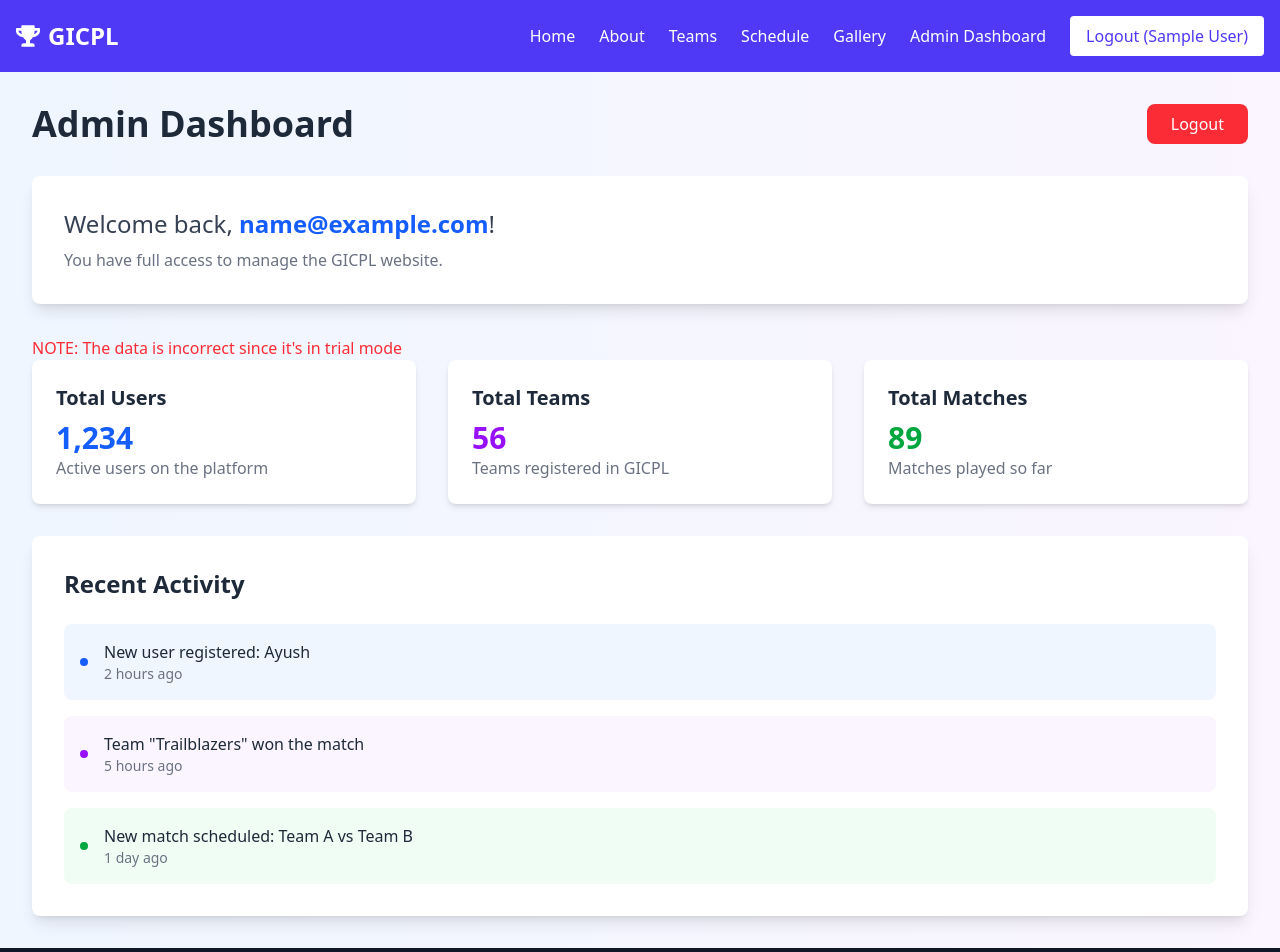
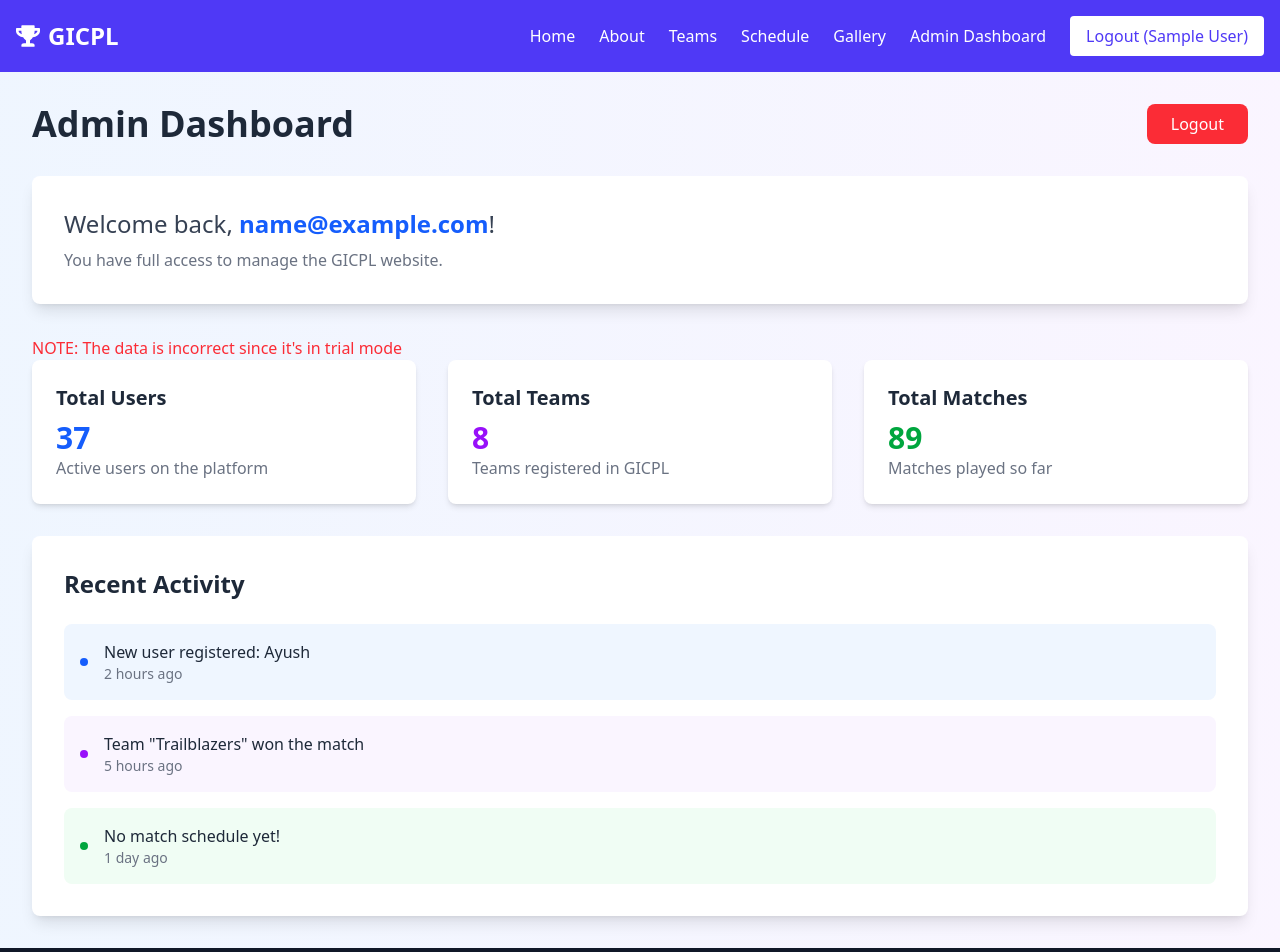
Before and after one commit to hariharbajpai/GICPL-fullstack, a React (Vite) app in the folder frontend/: page /admin-dashboard in a window 1280 px wide. Shown: the top 952 px of the page. Built offline with nearby package versions, Linux system fonts and the light colour scheme; sample sign-in values are in the browser's storage.

Commit message:
updated admin dashboard

```diff
--- a/frontend/src/pages/AdminDashboard.jsx
+++ b/frontend/src/pages/AdminDashboard.jsx
@@ -39,14 +39,14 @@ export default function AdminDashboard() {
         {/* Total Users */}
         <div className="bg-white p-6 rounded-lg shadow-md hover:shadow-lg transition-shadow transform hover:scale-105">
           <h3 className="text-xl font-semibold text-gray-800">Total Users</h3>
-          <p className="text-3xl font-bold text-blue-600 mt-2">1,234</p>
+          <p className="text-3xl font-bold text-blue-600 mt-2">37</p>
           <p className="text-gray-500">Active users on the platform</p>
         </div>
 
         {/* Total Teams */}
         <div className="bg-white p-6 rounded-lg shadow-md hover:shadow-lg transition-shadow transform hover:scale-105">
           <h3 className="text-xl font-semibold text-gray-800">Total Teams</h3>
-          <p className="text-3xl font-bold text-purple-600 mt-2">56</p>
+          <p className="text-3xl font-bold text-purple-600 mt-2">8</p>
           <p className="text-gray-500">Teams registered in GICPL</p>
         </div>
 
@@ -84,7 +84,8 @@ export default function AdminDashboard() {
           <div className="flex items-center p-4 bg-green-50 rounded-lg hover:bg-green-100 transition-colors">
             <div className="w-2 h-2 bg-green-600 rounded-full mr-4"></div>
             <div>
-              <p className="text-gray-800">New match scheduled: Team A vs Team B</p>
+              <p className="text-gray-800">No match schedule yet!
+              </p>
               <p className="text-sm text-gray-500">1 day ago</p>
             </div>
           </div>
```
